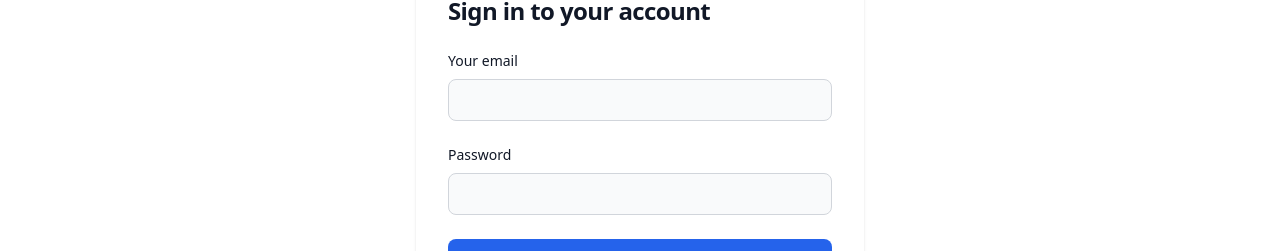
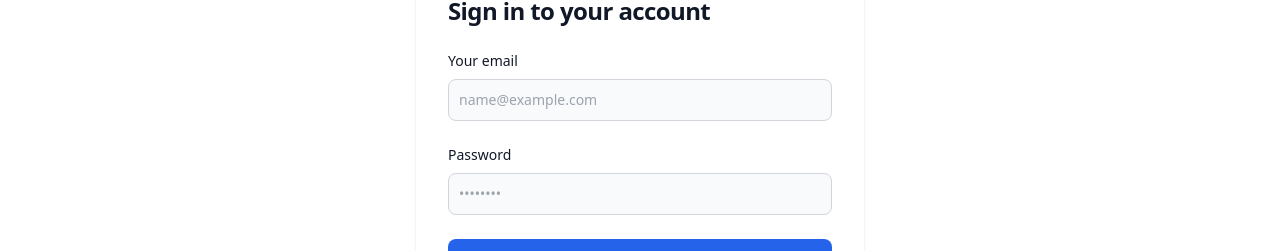
Before and after one commit to Jon-Felipe/Tasty-React, a React (Vite) app: page /login in a window 1280 px wide. Shown: the part 365-616 px from the top of the page. Built offline with nearby package versions, Linux system fonts and the light colour scheme.

Commit message:
added required props

```diff
--- a/src/pages/Login.tsx
+++ b/src/pages/Login.tsx
@@ -28,6 +28,8 @@ const Login = (props: Props) => {
                 value=''
                 handleChange={() => console.log()}
                 labelText='Your email'
+                placeholder='name@example.com'
+                required
               />
               <FormRow
                 type='password'
@@ -35,6 +37,8 @@ const Login = (props: Props) => {
                 value=''
                 handleChange={() => console.log()}
                 labelText='Password'
+                placeholder='••••••••'
+                required
               />
               <button
                 type='submit'
```
